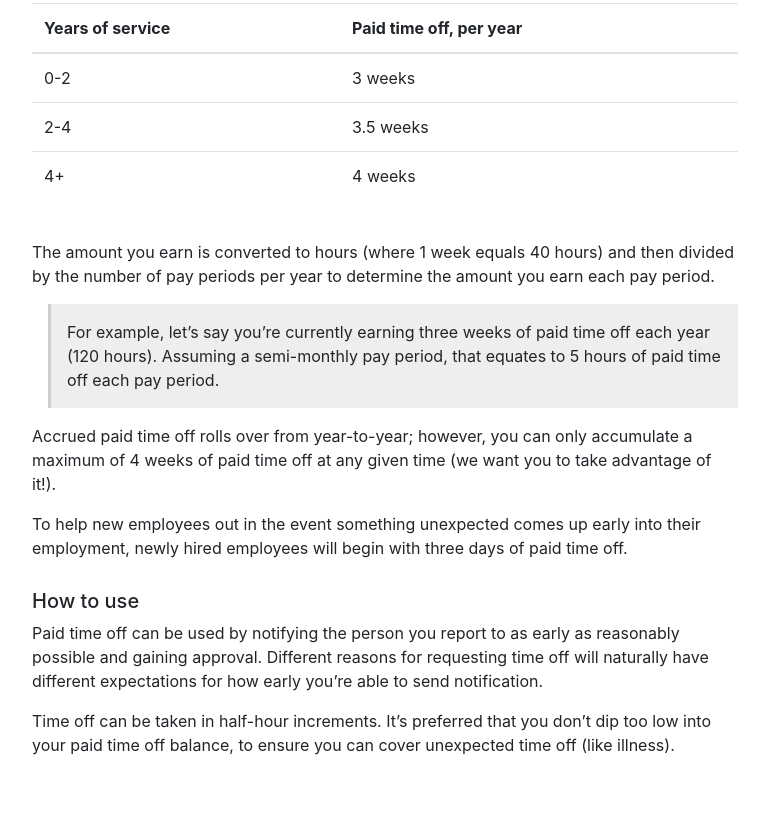
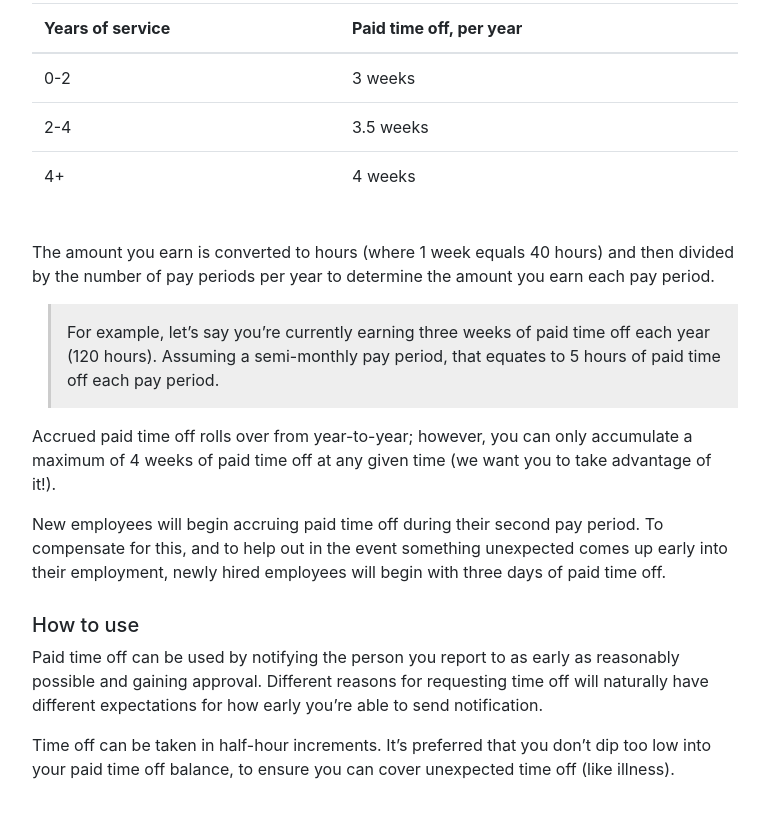
Before and after one commit to sparksuite/employee-handbook, a plain HTML site: page benefits/paid-time-off.html in a window 1280 px wide. Shown: the part 441-1258 px from the top of the page, without its empty margins (255-1024 px from the left). Drawn offline with nearby package versions, Linux system fonts and the light colour scheme.

Commit message:
Clarify when PTO begins accruing
Due to a quirk with our payroll provider, PTO does not accrue during the first pay period. The three initial days of PTO more than compensates for this, though.

```diff
--- a/benefits/paid-time-off.html
+++ b/benefits/paid-time-off.html
@@ -75,7 +75,7 @@
 				</p>
 
 				<p>
-					To help new employees out in the event something unexpected comes up early into their employment, newly hired employees will begin with three days of paid time off.
+					New employees will begin accruing paid time off during their second pay period. To compensate for this, and to help out in the event something unexpected comes up early into their employment, newly hired employees will begin with three days of paid time off.
 				</p>
 
 				<h5>How to use</h5>
```
